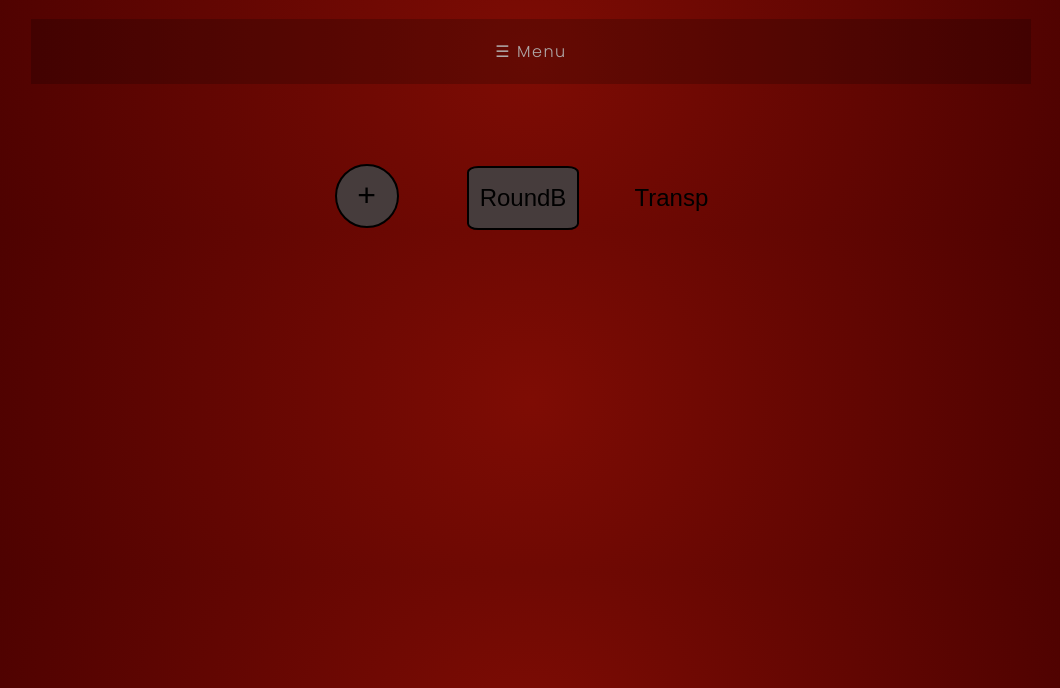
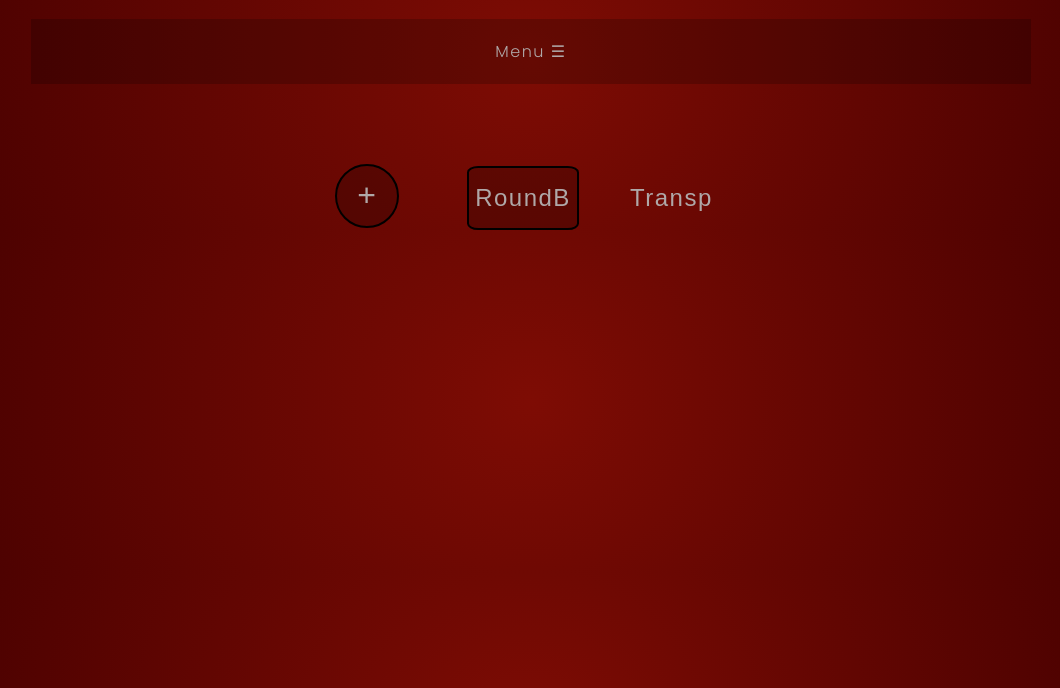
Before and after one commit to Cristiaanrueda/EjercicioClase7, a plain HTML site: page index.html in a window 1280 px wide. Shown: the part 112-800 px from the top of the page, without its empty margins (109-1169 px from the left). Drawn offline with Linux system fonts and the light colour scheme; a web font is replaced by a local one.

Commit message:
releasev2

```diff
--- a/ResponsiveVersion/style.css
+++ b/ResponsiveVersion/style.css
@@ -67,11 +67,12 @@ a:hover{
     width: 4rem;
     height: 4rem;
     font-size: 2rem;
-    background-color: rgba(70, 60, 60);
+    background: rgba(0, 0, 0, 0.2);
+    color: #afa8a8;
+    font-weight: 100;
     border: 2px solid black;
     margin: 0 2rem;
     justify-content: space-evenly;
-
 }
 
 .BtnRound:hover{
@@ -87,13 +88,15 @@ a:hover{
     width: 7rem;
     height: 4rem;
     font-size: 1.5rem;
-    background-color: rgba(70, 60, 60);
-    color: black;
     border:2px solid black;
     border-radius: 10%;
     margin-left: 2rem;
     margin-right: 1.5;
     justify-content: space-evenly;
+    font-weight: 100;
+    letter-spacing: 1.5px;
+    background: rgba(0, 0, 0, 0.2);
+     color: #afa8a8;
 }
 
 .BtnRoundBorder:hover{
@@ -110,11 +113,13 @@ a:hover{
         width: 7rem;
         height: 4rem;
         font-size: 1.5rem;
-    background-color: rgba(70, 60, 60, 0.0);
-    color: black;
+        background: rgba(0, 0, 0, 0.0);
+        color: #afa8a8;
         border: 0px;
         margin: 0 2rem;
         justify-content: space-evenly;
+        font-weight: 100;
+        letter-spacing: 1.5px;
     }
 
 .BtnTransp:hover{
--- a/index.html
+++ b/index.html
@@ -13,7 +13,7 @@
             <h1><a href="#">La familia</a></h1>
         </header>
         <nav class="navbar">
-            <a href="#" class="toggle">☰ Menu </a>
+            <a href="#" class="toggle"> Menu  ☰ </a>
             <ul>
                 <li><a href="">Home</a></li>
                 <li><a href="">Nosotros</a></li>
--- a/style.css
+++ b/style.css
@@ -86,11 +86,12 @@ a:hover{
     width: 4rem;
     height: 4rem;
     font-size: 2rem;
-    background-color: rgba(70, 60, 60);
+    background: rgba(0, 0, 0, 0.2);
+    color: #afa8a8;
+    font-weight: 100;
     border: 2px solid black;
     margin: 0 2rem;
     justify-content: space-evenly;
-
 }
 
 .BtnRound:hover{
@@ -106,13 +107,15 @@ a:hover{
     width: 7rem;
     height: 4rem;
     font-size: 1.5rem;
-    background-color: rgba(70, 60, 60);
-    color: black;
     border:2px solid black;
     border-radius: 10%;
     margin-left: 2rem;
     margin-right: 1.5;
     justify-content: space-evenly;
+    font-weight: 100;
+    letter-spacing: 1.5px;
+    background: rgba(0, 0, 0, 0.2);
+     color: #afa8a8;
 }
 
 .BtnRoundBorder:hover{
@@ -129,11 +132,13 @@ a:hover{
     width: 7rem;
     height: 4rem;
     font-size: 1.5rem;
-    background-color: rgba(70, 60, 60, 0.0);
-    color: black;
+    background: rgba(0, 0, 0, 0.0);
+    color: #afa8a8;
     border: 0px;
     margin: 0 2rem;
     justify-content: space-evenly;
+    font-weight: 100;
+    letter-spacing: 1.5px;
 }
 
 .BtnTransp:hover{
```
Lines whose indentation alone changed are shown as unchanged.
